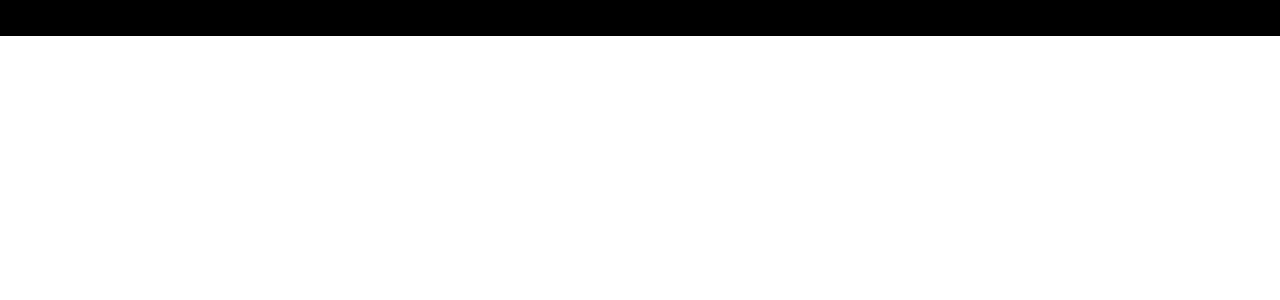
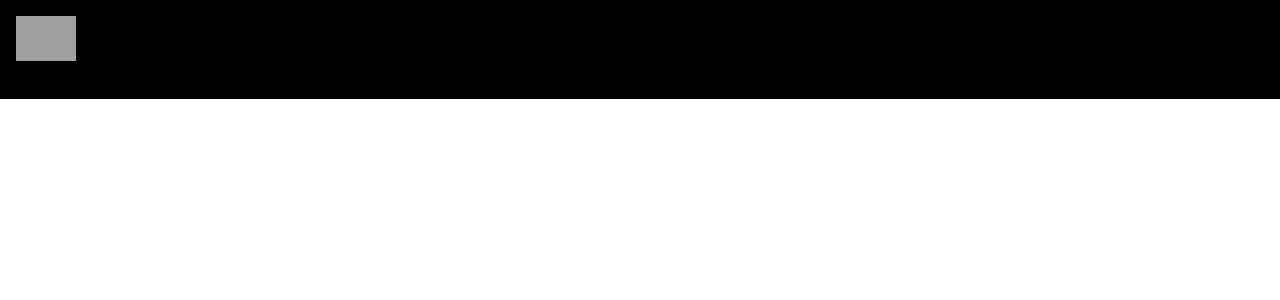
Before and after one commit to SajidCurious/YouTube-Clone, a React (Create React App) app: page / in a window 1280 px wide. Shown: the top 300 px of the page. Built offline with nearby package versions, Linux system fonts and the light colour scheme; grey boxes are pictures that could not be loaded.

Commit message:
working on Nav

```diff
--- a/src/App.js
+++ b/src/App.js
@@ -16,9 +16,9 @@
         <Navbar />
         <Routes>
           <Route path="/" element={<Feed />} />
-          <Route path="/" element={<VideoDetail />} />
-          <Route path="/" element={<ChannelDetail />} />
-          <Route path="/" element={<SearchFeed />} />
+          <Route path="/videos" element={<VideoDetail />} />
+          <Route path="/channels" element={<ChannelDetail />} />
+          <Route path="/feed" element={<SearchFeed />} />
         </Routes>
       </Box>
     </BrowserRouter>
--- a/src/Navbar.jsx
+++ b/src/Navbar.jsx
@@ -1,7 +1,26 @@
 import React from "react";
+import { Stack } from "@mui/material";
+import { Link } from "react-router-dom";
+import { logo } from "./utils/constants";
 
 const Navbar = () => {
-  return <div>Navbar</div>;
+  return (
+    <Stack
+      direction="row"
+      alignItems="center"
+      p={2}
+      sx={{
+        position: "sticky",
+        background: "#000",
+        top: "0",
+        justifyContent: "space-between",
+      }}
+    >
+      <Link to="/" style={{ disply: "flex", alignItems: "center" }}>
+        <img src={logo} alt="logo" height={45} />
+      </Link>
+    </Stack>
+  );
 };
 
 export default Navbar;
--- /dev/null
+++ b/src/utils/constants.js
@@ -0,0 +1,44 @@
+import MusicNoteIcon from "@mui/icons-material/MusicNote";
+import HomeIcon from "@mui/icons-material/Home";
+import CodeIcon from "@mui/icons-material/Code";
+import OndemandVideoIcon from "@mui/icons-material/OndemandVideo";
+import SportsEsportsIcon from "@mui/icons-material/SportsEsports";
+import LiveTvIcon from "@mui/icons-material/LiveTv";
+import SchoolIcon from "@mui/icons-material/School";
+import FaceRetouchingNaturalIcon from "@mui/icons-material/FaceRetouchingNatural";
+import CheckroomIcon from "@mui/icons-material/Checkroom";
+import GraphicEqIcon from "@mui/icons-material/GraphicEq";
+import TheaterComedyIcon from "@mui/icons-material/TheaterComedy";
+import FitnessCenterIcon from "@mui/icons-material/FitnessCenter";
+import DeveloperModeIcon from "@mui/icons-material/DeveloperMode";
+
+export const logo = "https://i.ibb.co/s9Qys2j/logo.png";
+
+export const categories = [
+  { name: "New", icon: <HomeIcon /> },
+  { name: "JS Mastery", icon: <CodeIcon /> },
+  { name: "Coding", icon: <CodeIcon /> },
+  { name: "ReactJS", icon: <CodeIcon /> },
+  { name: "NextJS", icon: <CodeIcon /> },
+  { name: "Music", icon: <MusicNoteIcon /> },
+  { name: "Education", icon: <SchoolIcon /> },
+  { name: "Podcast", icon: <GraphicEqIcon /> },
+  { name: "Movie", icon: <OndemandVideoIcon /> },
+  { name: "Gaming", icon: <SportsEsportsIcon /> },
+  { name: "Live", icon: <LiveTvIcon /> },
+  { name: "Sport", icon: <FitnessCenterIcon /> },
+  { name: "Fashion", icon: <CheckroomIcon /> },
+  { name: "Beauty", icon: <FaceRetouchingNaturalIcon /> },
+  { name: "Comedy", icon: <TheaterComedyIcon /> },
+  { name: "Gym", icon: <FitnessCenterIcon /> },
+  { name: "Crypto", icon: <DeveloperModeIcon /> },
+];
+
+export const demoThumbnailUrl = "https://i.ibb.co/G2L2Gwp/API-Course.png";
+export const demoChannelUrl = "/channel/UCmXmlB4-HJytD7wek0Uo97A";
+export const demoVideoUrl = "/video/GDa8kZLNhJ4";
+export const demoChannelTitle = "JavaScript Mastery";
+export const demoVideoTitle =
+  "Build and Deploy 5 JavaScript & React API Projects in 10 Hours - Full Course | RapidAPI";
+export const demoProfilePicture =
+  "http://dergipark.org.tr/assets/app/images/buddy_sample.png";
```
